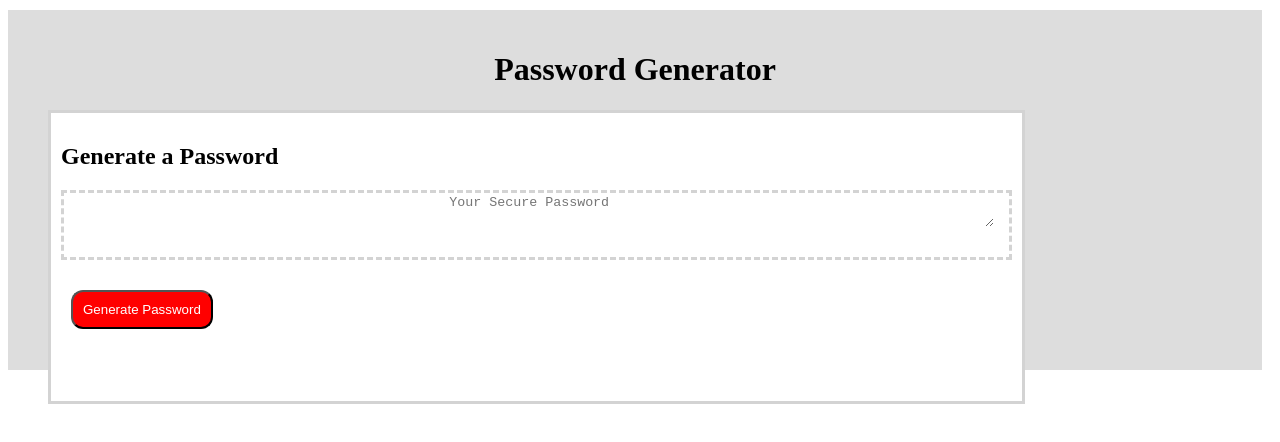
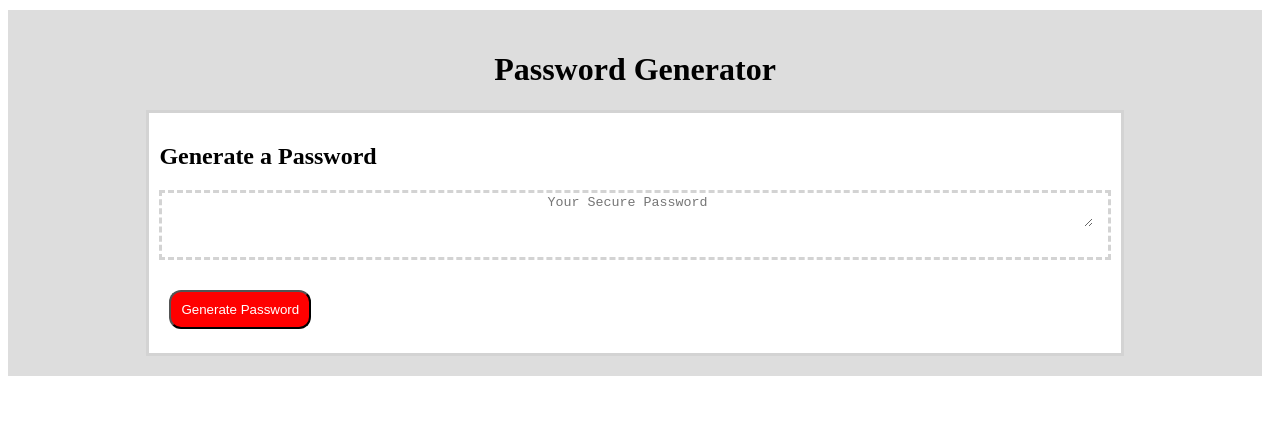
Before and after one commit to SheriR/Password-Generator, a plain HTML site: page index.html in a window 1280 px wide. Drawn offline with Linux system fonts and the light colour scheme.

Commit message:
adjusted wrapper dimensions

```diff
--- a/Assets/style.css
+++ b/Assets/style.css
@@ -4,6 +4,7 @@
     margin-right: 10px;
     background-color:#dddddd;
     padding: 20px;
+    width: 850px
     height: 20em;
 }
 
@@ -18,16 +19,13 @@ h2 {
 
 .card {
     background-color: white;
-    margin-left: 20px;
+    margin: auto;
     width: 80%;
-    height: 10em;
     outline-color: lightgray;
-    margin-left: 20px;
-    width: 80%;
-    height: 18em;
+    height: 15em;
     border-style: solid;
     border-color: lightgrey;
-}
+ }
 
 .card-body {
     border: dashed;
```
